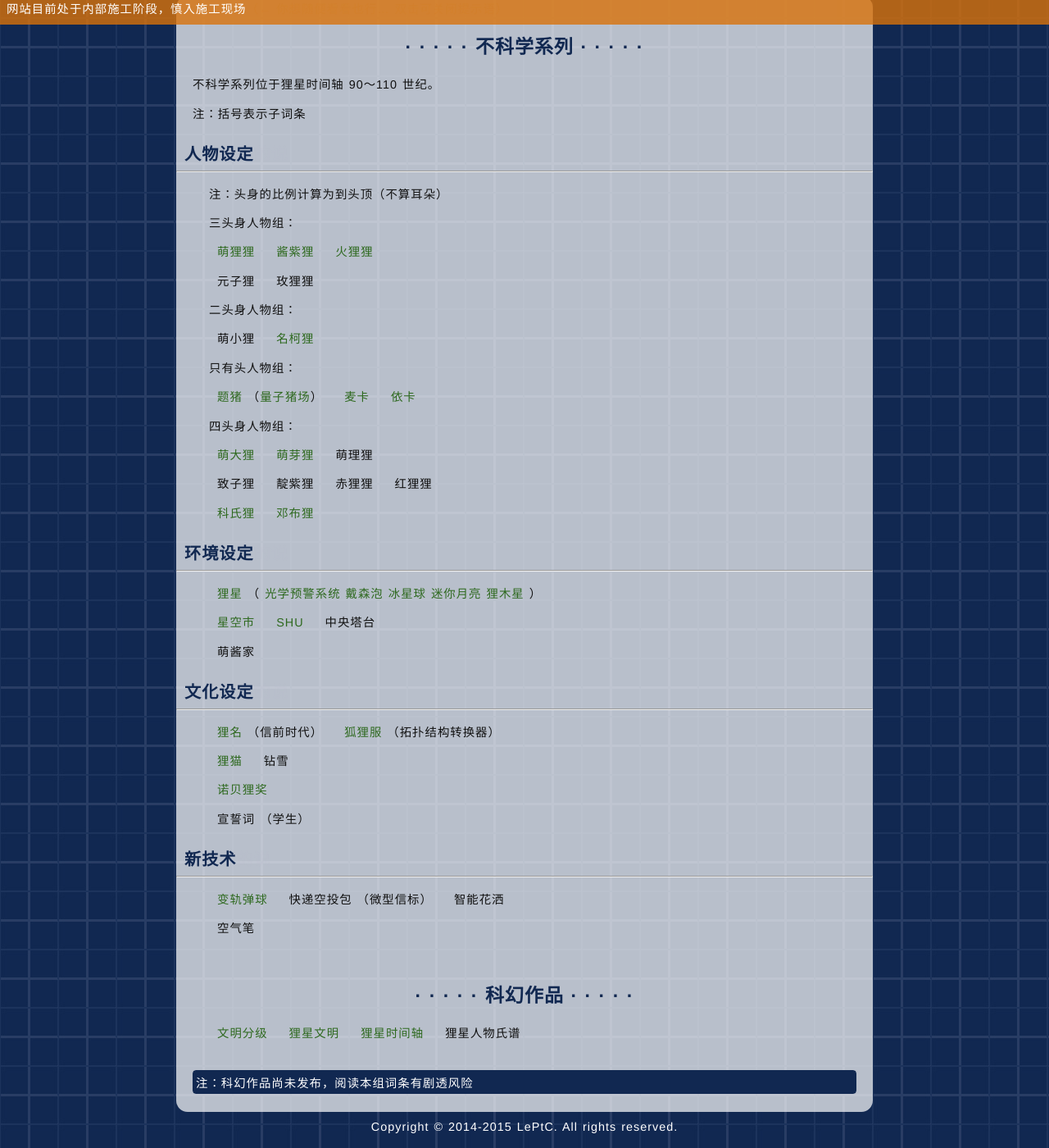
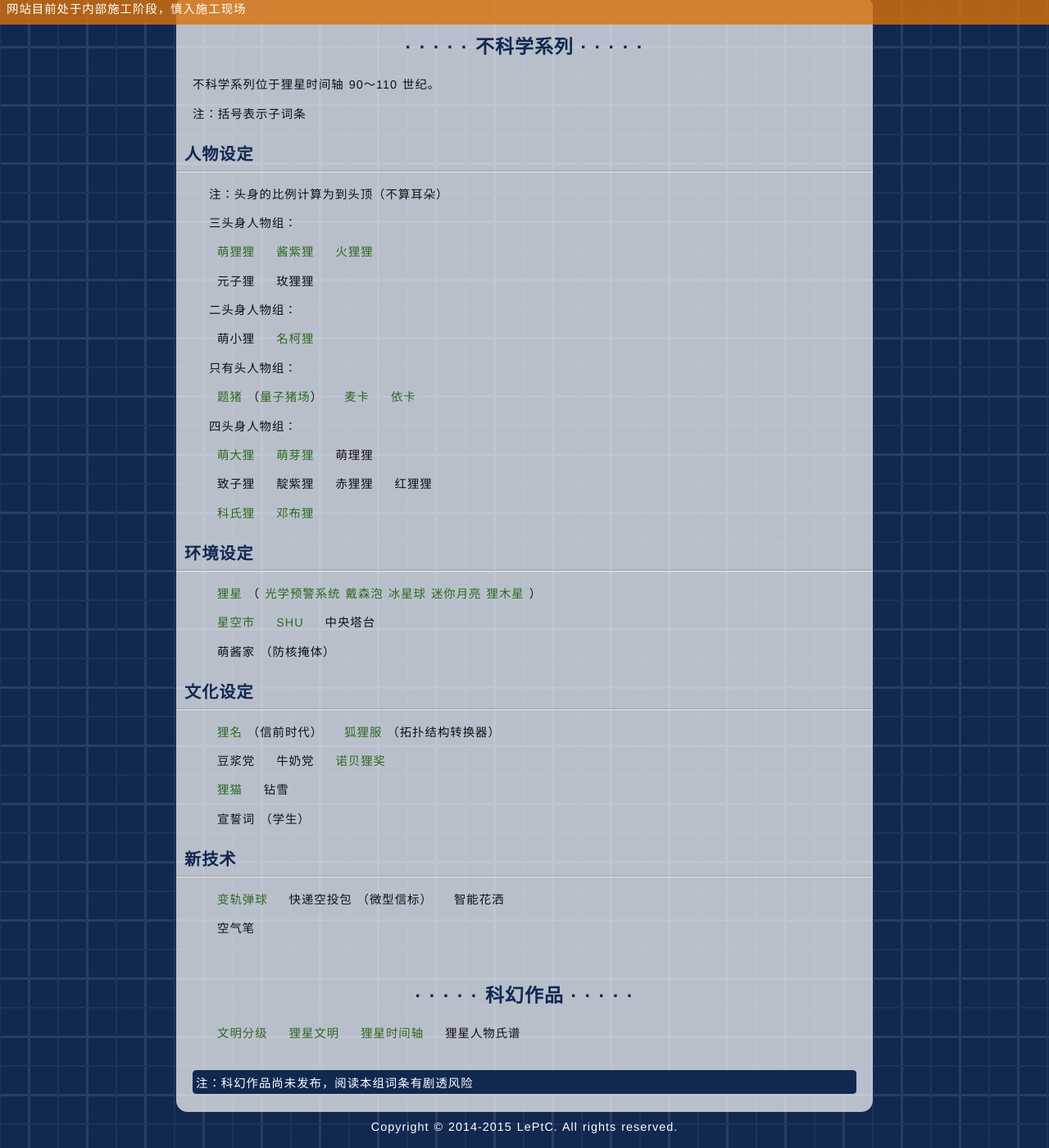
Before and after one commit to LePtC/LePtC.github.io, a Jekyll site: the page built from wiki/index.html, in a window 1280 px wide and 1400 px high, scrolled down 120 px. Shown: the whole window at 82% size. Built offline with Jekyll 4.4.1, drawn with Linux system fonts in a browser that asks for light colours; Markdown is read by kramdown in place of the engine named in the settings; formulas are drawn with MathJax 3; comment, search, counter and statistics services are not loaded.

Commit message:
update content

```diff
--- a/css/float.css
+++ b/css/float.css
@@ -13,6 +13,7 @@
 	height: 430px;
   border-radius: 4px;
   color: #112851;
+	background: rgba(255, 255, 255, 0.8);
 }
 
 #floatright p{
@@ -21,6 +22,5 @@
   padding: 0 0 0 3px;
 }
 
-#floatright p a{
-	background: rgba(255, 255, 255, 0.8);
-}
+/*#floatright p a{
+}*/
--- a/wiki/index.html
+++ b/wiki/index.html
@@ -69,7 +69,7 @@ title: 主页
   <li>中央塔台</li>
 </ul>
 <ul>
-  <li>萌酱家</li>
+  <li>萌酱家 （防核掩体）</li>
 </ul>
 </div>
 
@@ -81,11 +81,13 @@ title: 主页
   <li><a href="lesuit/">狐狸服</a> （拓扑结构转换器）</li>
 </ul>
 <ul>
+  <li>豆浆党</li>
+  <li>牛奶党</li>
+  <li><a href="nobeleprize/">诺贝狸奖</a></li>
+</ul>
+<ul>
   <li><a href="lecat/">狸猫</a></li>
   <li>钻雪</li>
-</ul>
-<ul>
-  <li><a href="nobeleprize/">诺贝狸奖</a></li>
 </ul>
 <ul>
   <li>宣誓词 （学生）</li>
```
